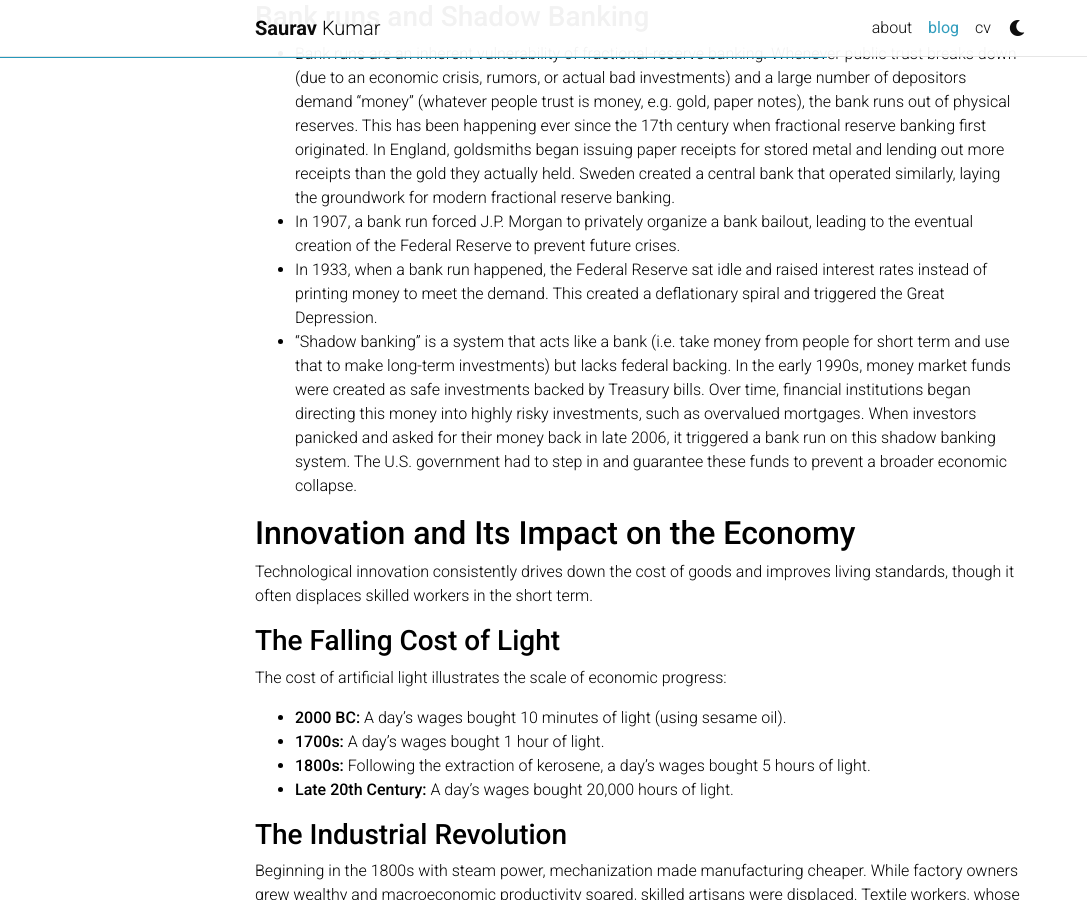
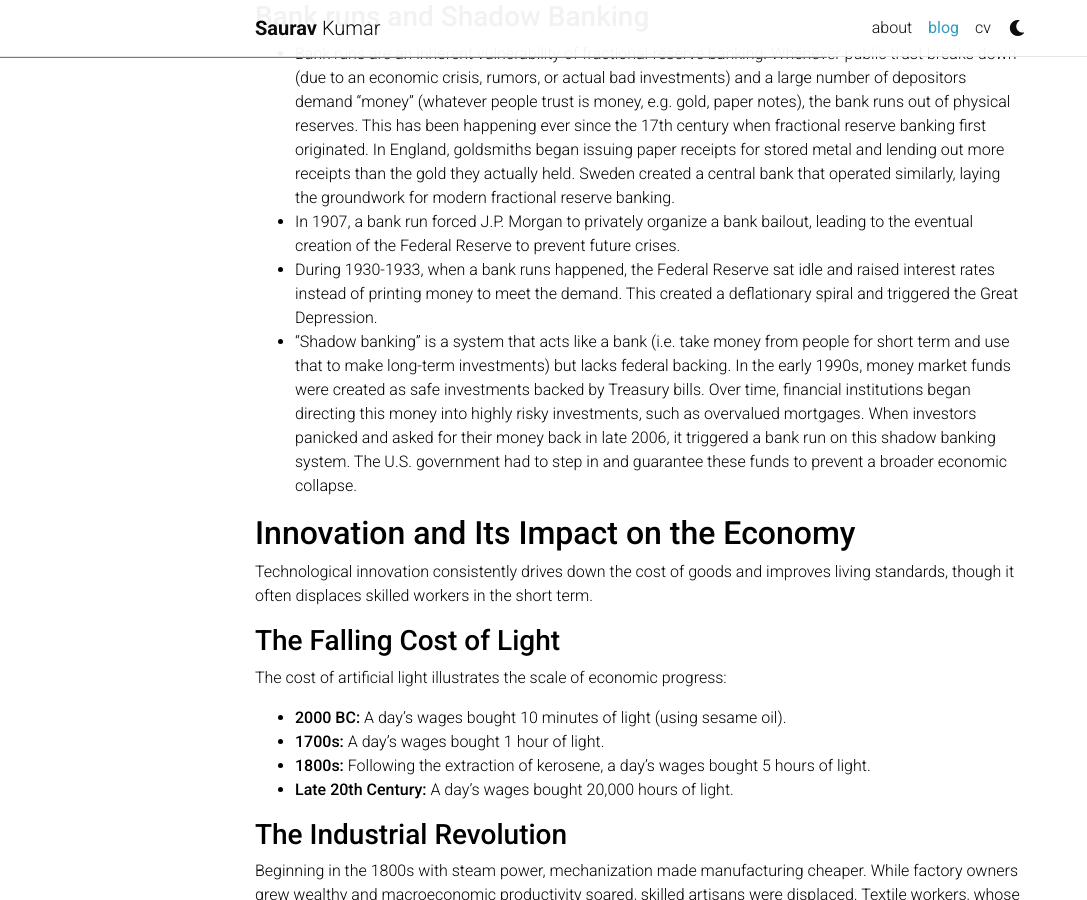
Before and after one commit to k45v/k45v.github.io, a Jekyll site: the page built from _posts/2024-10-05-money.md, in a window 1280 px wide and 900 px high, scrolled down 2042 px. Shown: the whole window, without its empty margins (0-1087 px from the left). Built offline with Jekyll 4.4.1, drawn with Linux system fonts in a browser that asks for light colours; comment, search, counter and statistics services are not loaded; a style sheet for code colours, icons or effects is not loaded.

Commit message:
fix date

```diff
--- a/_posts/2024-10-05-money.md
+++ b/_posts/2024-10-05-money.md
@@ -48,7 +48,7 @@ Tying currency to a physical commodity like gold caused severe economic fluctuat
 
 * Bank runs are an inherent vulnerability of fractional-reserve banking. Whenever public trust breaks down (due to an economic crisis, rumors, or actual bad investments) and a large number of depositors demand “money” (whatever people trust is money, e.g. gold, paper notes), the bank runs out of physical reserves. This has been happening ever since the 17th century when fractional reserve banking first originated. In England, goldsmiths began issuing paper receipts for stored metal and lending out more receipts than the gold they actually held. Sweden created a central bank that operated similarly, laying the groundwork for modern fractional reserve banking.
 * In 1907, a bank run forced J.P. Morgan to privately organize a bank bailout, leading to the eventual creation of the Federal Reserve to prevent future crises.
-* In 1933, when a bank run happened, the Federal Reserve sat idle and raised interest rates instead of printing money to meet the demand. This created a deflationary spiral and triggered the Great Depression.
+* During 1930-1933, when a bank runs happened, the Federal Reserve sat idle and raised interest rates instead of printing money to meet the demand. This created a deflationary spiral and triggered the Great Depression.
 * "Shadow banking" is a system that acts like a bank (i.e. take money from people for short term and use that to make long-term investments) but lacks federal backing. In the early 1990s, money market funds were created as safe investments backed by Treasury bills. Over time, financial institutions began directing this money into highly risky investments, such as overvalued mortgages. When investors panicked and asked for their money back in late 2006, it triggered a bank run on this shadow banking system. The U.S. government had to step in and guarantee these funds to prevent a broader economic collapse.
 
 ## **Innovation and Its Impact on the Economy**
```
